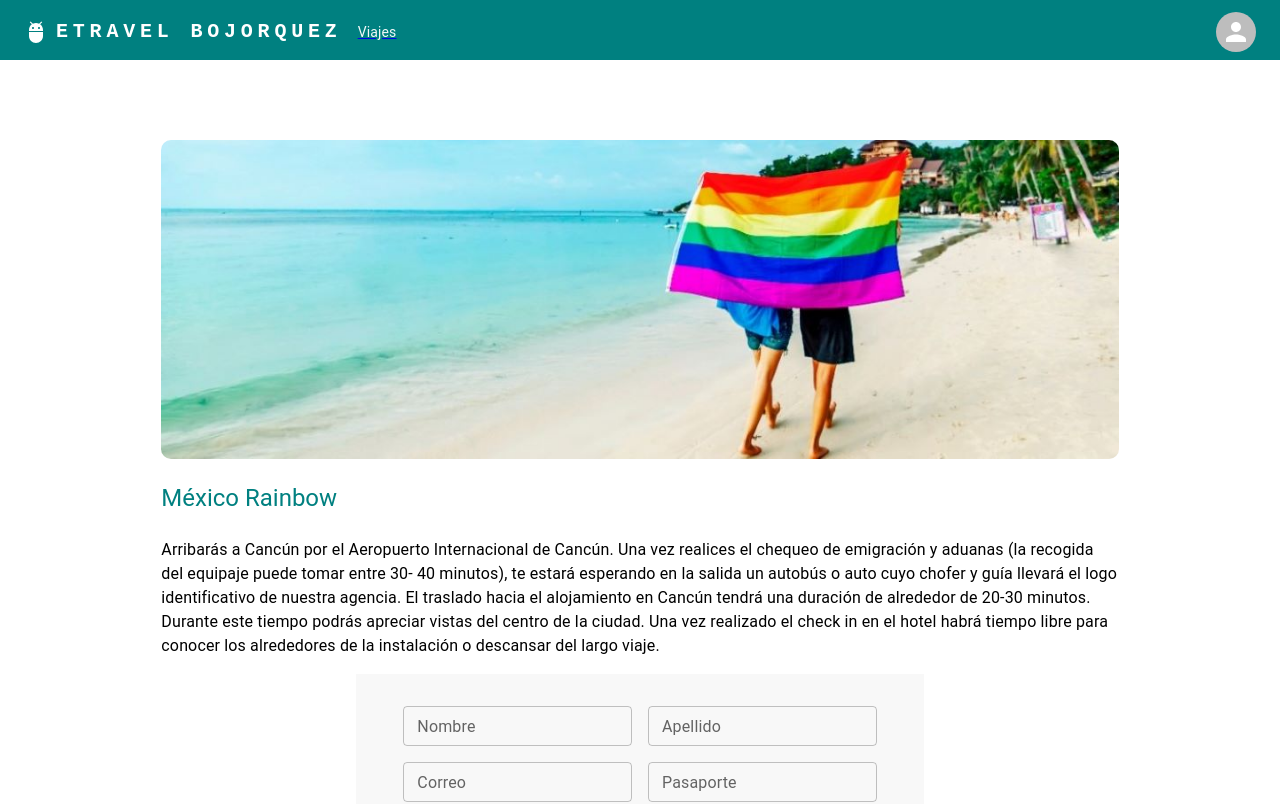
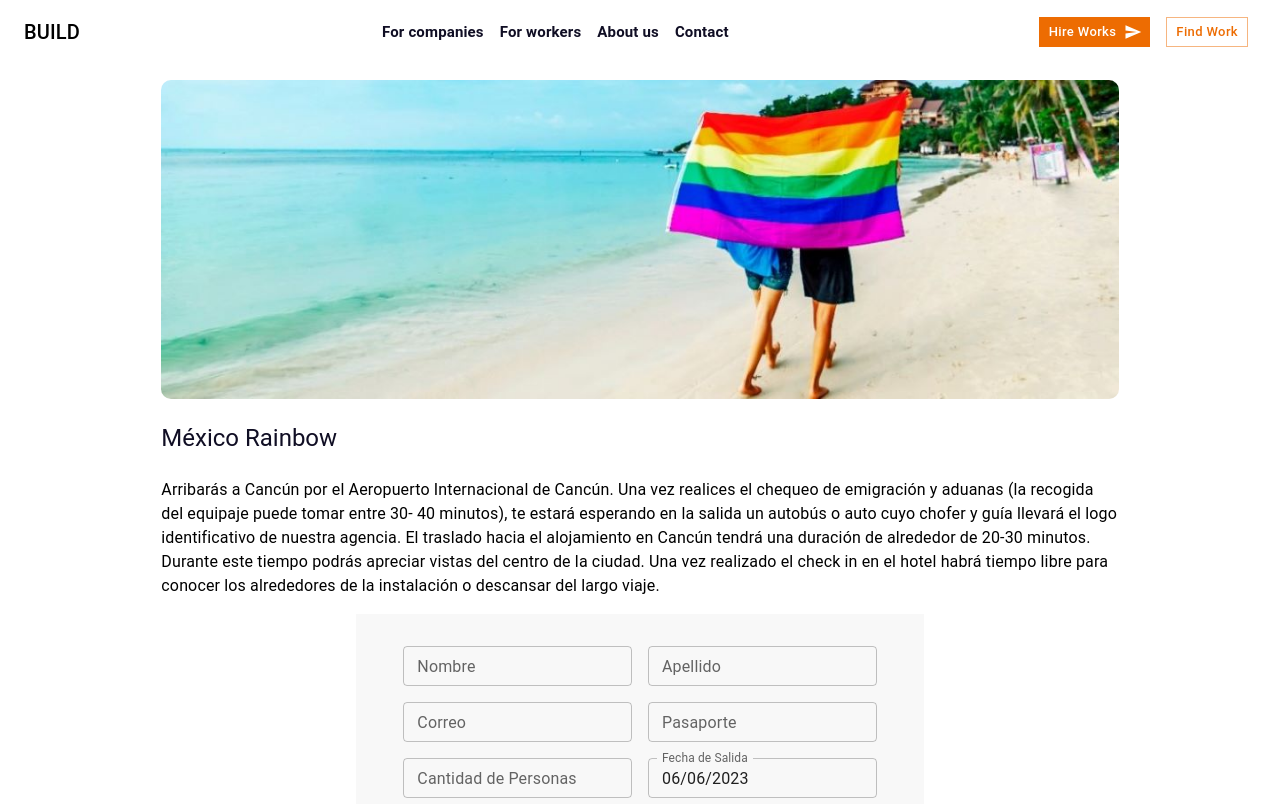
Before and after one commit to carterror/landingpage, a Next.js app: page /viaje/mexico-rainbow in a window 1280 px wide. Shown: the top 804 px of the page. Built offline with nearby package versions, Linux system fonts and the light colour scheme.

Commit message:
APPBAR
comenzando por el navbar

```diff
--- a/components/ui/Navbar.tsx
+++ b/components/ui/Navbar.tsx
@@ -1,152 +1,135 @@
 import * as React from 'react';
 import AppBar from '@mui/material/AppBar';
 import Box from '@mui/material/Box';
+import CssBaseline from '@mui/material/CssBaseline';
+import Divider from '@mui/material/Divider';
+import Drawer from '@mui/material/Drawer';
+import IconButton from '@mui/material/IconButton';
+import List from '@mui/material/List';
+import ListItem from '@mui/material/ListItem';
+import ListItemButton from '@mui/material/ListItemButton';
+import ListItemText from '@mui/material/ListItemText';
+import MenuIcon from '@mui/icons-material/Menu';
 import Toolbar from '@mui/material/Toolbar';
-import IconButton from '@mui/material/IconButton';
 import Typography from '@mui/material/Typography';
-import Menu from '@mui/material/Menu';
-import MenuIcon from '@mui/icons-material/Menu';
-import Container from '@mui/material/Container';
-import Avatar from '@mui/material/Avatar';
 import Button from '@mui/material/Button';
-import Tooltip from '@mui/material/Tooltip';
-import MenuItem from '@mui/material/MenuItem';
-import AdbIcon from '@mui/icons-material/Adb';
+import { Grid, Link } from '@mui/material';
+import SendIcon from '@mui/icons-material/Send';
 
-import NextLink from "next/link";
-import { Link } from '@mui/material';
+interface Props {
+  /**
+   * Injected by the documentation to work in an iframe.
+   * You won't need it on your project.
+   */
+  window?: () => Window;
+}
 
-const pages = ['Viajes'];
-const settings = ['Perfil', 'Usuario', 'Dashboard', 'Salir'];
+const drawerWidth = 240;
+const navItems = ['For companies', 'For workers', 'About us', 'Contact'];
 
-const Navbar = () => {
-  const [anchorElNav, setAnchorElNav] = React.useState<null | HTMLElement>(null);
-  const [anchorElUser, setAnchorElUser] = React.useState<null | HTMLElement>(null);
+export default function DrawerAppBar(props: Props) {
+  const { window } = props;
+  const [mobileOpen, setMobileOpen] = React.useState(false);
 
-  const handleOpenNavMenu = (event: React.MouseEvent<HTMLElement>) => {
-    setAnchorElNav(event.currentTarget);
-  };
-  const handleOpenUserMenu = (event: React.MouseEvent<HTMLElement>) => {
-    setAnchorElUser(event.currentTarget);
+  const handleDrawerToggle = () => {
+    setMobileOpen((prevState) => !prevState);
   };
 
-  const handleCloseNavMenu = () => {
-    setAnchorElNav(null);
-  };
+  const drawer = (
+    <Box onClick={handleDrawerToggle} sx={{ textAlign: 'center' }}>
+      <Typography variant="h6" sx={{ my: 2 }}>
+        MUI
+      </Typography>
+      <Divider />
 
-  const handleCloseUserMenu = () => {
-    setAnchorElUser(null);
-  };
+      <List>
+        {navItems.map((item) => (
+          <ListItem key={item} disablePadding>
+            <ListItemButton sx={{ textAlign: 'center' }}>
+              <ListItemText primary={item} />
+            </ListItemButton>
+          </ListItem>
+        ))}
+      </List>
+    </Box>
+  );
+
+  const container = window !== undefined ? () => window().document.body : undefined;
 
   return (
-    <AppBar position="static" color="primary" enableColorOnDark>
-      <Container maxWidth="xl">
-        <Toolbar disableGutters >
-          <AdbIcon sx={{ display: { xs: 'none', md: 'flex' }, mr: 1 }} />
-          <Typography
-            variant="h6"
-            noWrap
-            component="a"
-            href="/"
-            sx={{
-              mr: 2,
-              display: { xs: 'none', md: 'flex' },
-              fontFamily: 'monospace',
-              fontWeight: 700,
-              letterSpacing: '.3rem',
-              color: 'inherit',
-              textDecoration: 'none',
-            }}
+    <Box sx={{ display: 'flex' }}>
+      <CssBaseline />
+      <AppBar component="nav">
+        <Toolbar sx={{bgcolor: 'white', color: 'black', fontWeight: 600, fontSize: 15}}>
+          <IconButton
+            color="inherit"
+            aria-label="open drawer"
+            edge="start"
+            onClick={handleDrawerToggle}
+            sx={{ mr: 2, display: { sm: 'none' } }}
           >
-            ETRAVEL BOJORQUEZ
-          </Typography>
+            <MenuIcon />
+          </IconButton>
 
-          <Box sx={{ flexGrow: 1, display: { xs: 'flex', md: 'none' } }}>
-            <IconButton
-              size="large"
-              aria-label="account of current user"
-              aria-controls="menu-appbar"
-              aria-haspopup="true"
-              onClick={handleOpenNavMenu}
-              color="inherit"
-            >
-              <MenuIcon />
-            </IconButton>
-            {pages.map((page) => (
+          <Grid
+            container
+            direction="row"
+            justifyContent="space-between"
+            alignItems="center"
+          >
 
-              <NextLink href="/viaje" passHref key={page}>
-              <Link underline="hover" variant="body2" color={"white"} sx={{mt:1, opacity:'.95'}}>
-                  {page}
-              </Link>
-          </NextLink>
+            <Box item >
+              <Typography
+                variant="h6"
+                component="div"
+                sx={{ flexGrow: 1, display: { xs: 'none', sm: 'flex' } }}
+              >
+                BUILD
+              </Typography>
+            </Box>
 
+            <Grid item spacing={5} sx={{ display: { xs: 'none', sm: 'flex'} }}>
+              {navItems.map((item) => (
+                <Link key={item} href="#" underline="none" sx={{marginX: 1, '&:hover': {
+                  color: '#CCC',
+                }}}>
+                  {item}
+                </Link>
+              ))}
+            </Grid>
 
-            ))}
-          </Box>
-          <AdbIcon sx={{ display: { xs: 'flex', md: 'none' }, mr: 1 }} />
-          <Typography
-            variant="h5"
-            noWrap
-            component="a"
-            href=""
-            sx={{
-              mr: 2,
-              display: { xs: 'flex', md: 'none' },
-              flexGrow: 1,
-              fontFamily: 'monospace',
-              fontWeight: 700,
-              letterSpacing: '.3rem',
-              color: 'inherit',
-              textDecoration: 'none',
-            }}
-          >
-            ETRAVEL BOJORQUEZ
-          </Typography>
-          <Box sx={{ flexGrow: 1, display: { xs: 'none', md: 'flex' } }}>
-            {pages.map((page) => (
+            <Box item sx={{ display: { xs: 'none', sm: 'flex' } }}>
 
-              <NextLink href="/viaje" passHref key={page}>
-              <Link underline="hover" variant="body2" color={"white"} sx={{mt:1, opacity:'.95'}}>
-                  {page}
-              </Link>
-          </NextLink>
+                <Button sx={{ borderRadius: 0, marginX: 1 }} color='warning' endIcon={<SendIcon />}>
+                  Hire Works
+                </Button>
+                <Button sx={{ borderRadius: 0, marginX: 1 }} variant='outlined' color='warning'>
+                  Find Work
+                </Button>
 
+            </Box>
 
-            ))}
-          </Box>
+          </Grid>
 
-          <Box sx={{ flexGrow: 0 }}>
-            <Tooltip title="Open settings">
-              <IconButton onClick={handleOpenUserMenu} sx={{ p: 0 }}>
-                <Avatar /*alt="Remy Sharp" src="/broken-image.jpg"*/ />
-              </IconButton>
-            </Tooltip>
-            <Menu
-              sx={{ mt: '45px' }}
-              id="menu-appbar"
-              anchorEl={anchorElUser}
-              anchorOrigin={{
-                vertical: 'top',
-                horizontal: 'right',
-              }}
-              keepMounted
-              transformOrigin={{
-                vertical: 'top',
-                horizontal: 'right',
-              }}
-              open={Boolean(anchorElUser)}
-              onClose={handleCloseUserMenu}
-            >
-              {settings.map((setting) => (
-                <MenuItem key={setting} onClick={handleCloseUserMenu}>
-                  <Typography textAlign="center">{setting}</Typography>
-                </MenuItem>
-              ))}
-            </Menu>
-          </Box>
         </Toolbar>
-      </Container>
-    </AppBar>
+      </AppBar>
+      <Box component="nav">
+        <Drawer
+          container={container}
+          variant="temporary"
+          open={mobileOpen}
+          onClose={handleDrawerToggle}
+          ModalProps={{
+            keepMounted: true, // Better open performance on mobile.
+          }}
+          sx={{
+            display: { xs: 'block', sm: 'none' },
+            '& .MuiDrawer-paper': { boxSizing: 'border-box', width: drawerWidth },
+          }}
+        >
+          {drawer}
+        </Drawer>
+      </Box>
+    </Box>
   );
-};
-export default Navbar;
+}
--- a/pages/_app.tsx
+++ b/pages/_app.tsx
@@ -80,8 +80,8 @@ export default function MyApp(props: MyAppProps) {
               <meta property="twitter:description" content="Havana Skate Marathon 2022" />
               <meta property="twitter:image" content="https://www.havanaskatemarathon.com/logo.png"></meta>
               <link rel="apple-touch-icon" sizes="180x180" href="/apple-touch-icon.png"/>
-<link rel="icon" type="image/png" sizes="32x32" href="/favicon-32x32.png"/>
-<link rel="icon" type="image/png" sizes="16x16" href="/favicon-16x16.png"/>
+              <link rel="icon" type="image/png" sizes="32x32" href="/favicon-32x32.png"/>
+              <link rel="icon" type="image/png" sizes="16x16" href="/favicon-16x16.png"/>
 
             </Head>
             <ThemeProvider theme={activeTheme}>
--- a/themes/lightTheme.ts
+++ b/themes/lightTheme.ts
@@ -6,15 +6,15 @@ export const lightTheme = createTheme(theme , {
   palette: {
     mode: 'light',
     primary: {
-      main: '#008080',
-      light: '#8ecae6'
+      main: '#100E24',
+      light: '#CFCAA6'
 
     },
     secondary: {
-      main: '#F70446'
+      main: '#817F94'
     },
     info: {
-      main: 'transparent'
+      main: '848C8C'
     }
 
   },
```
